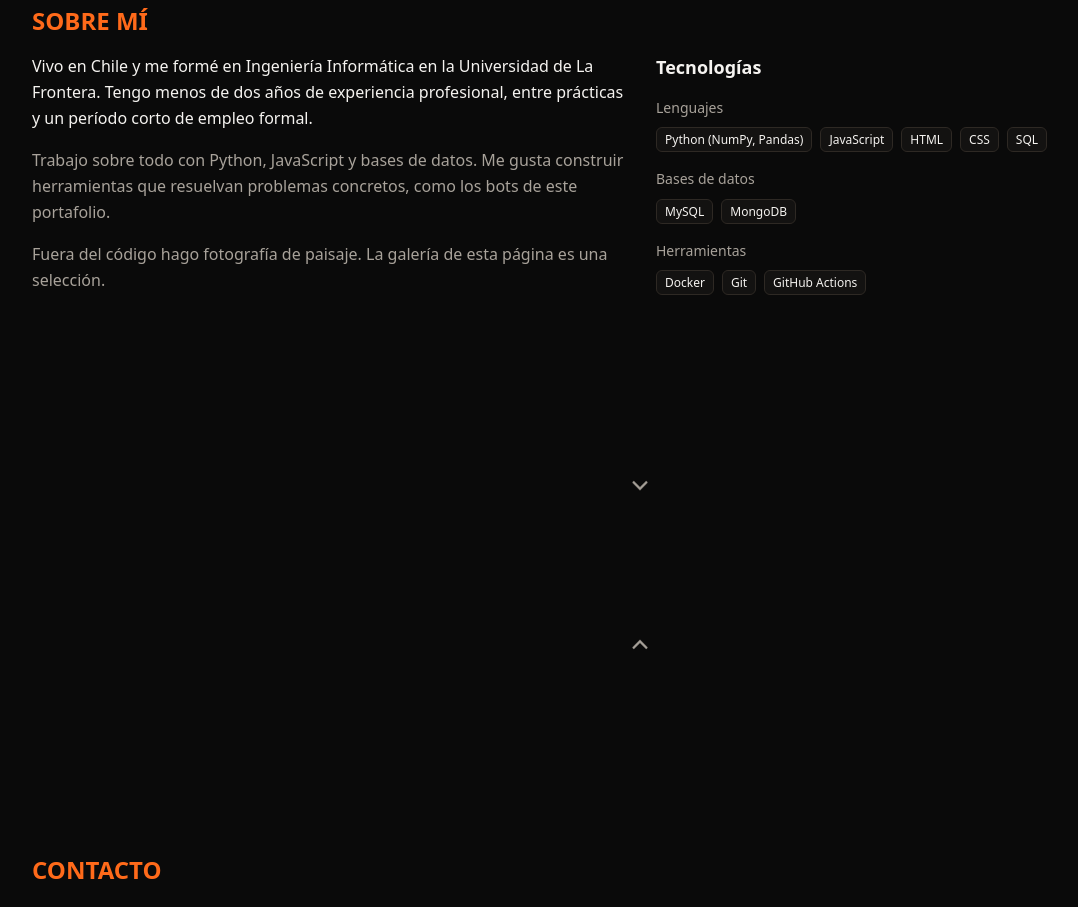
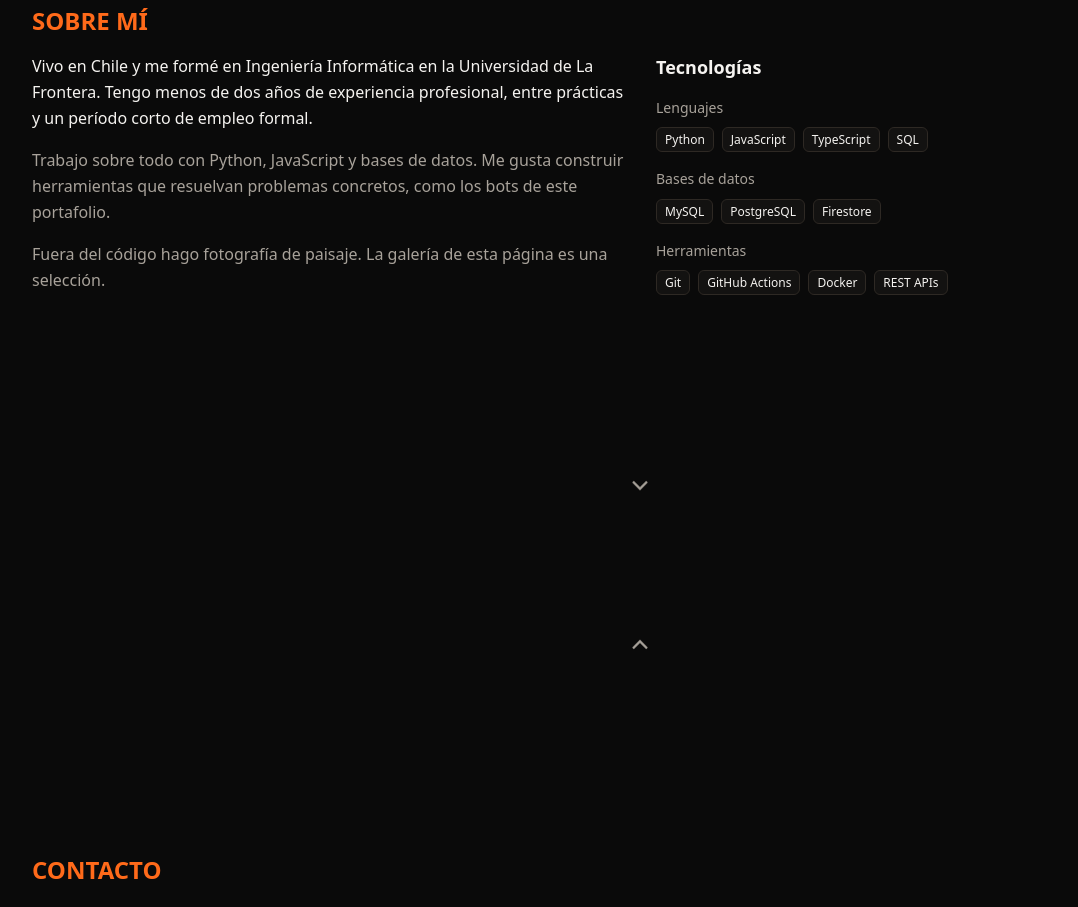
Before and after one commit to ElianBustamante/ElianBustamante.github.io, a React (Vite) app: page /#inicio in a window 1280 px wide. Shown: the part 2680-3587 px from the top of the page, without its empty margins (0-1078 px from the left). Built offline with nearby package versions, Linux system fonts and the light colour scheme.

Commit message:
feat(data): update skills groups and add frameworks in src/data/site.js

```diff
--- a/src/data/site.js
+++ b/src/data/site.js
@@ -6,7 +6,8 @@ export const site = {
 }
 
 export const skills = {
-  languages: ['Python (NumPy, Pandas)', 'JavaScript', 'HTML', 'CSS', 'SQL'],
-  databases: ['MySQL', 'MongoDB'],
-  tools: ['Docker', 'Git', 'GitHub Actions'],
+  languages: ['Python', 'JavaScript', 'TypeScript', 'SQL'],
+  frameworks: ['React', 'FastAPI', 'NumPy', 'Pandas'],
+  databases: ['MySQL', 'PostgreSQL', 'Firestore'],
+  tools: ['Git', 'GitHub Actions', 'Docker', 'REST APIs'],
 }
```
